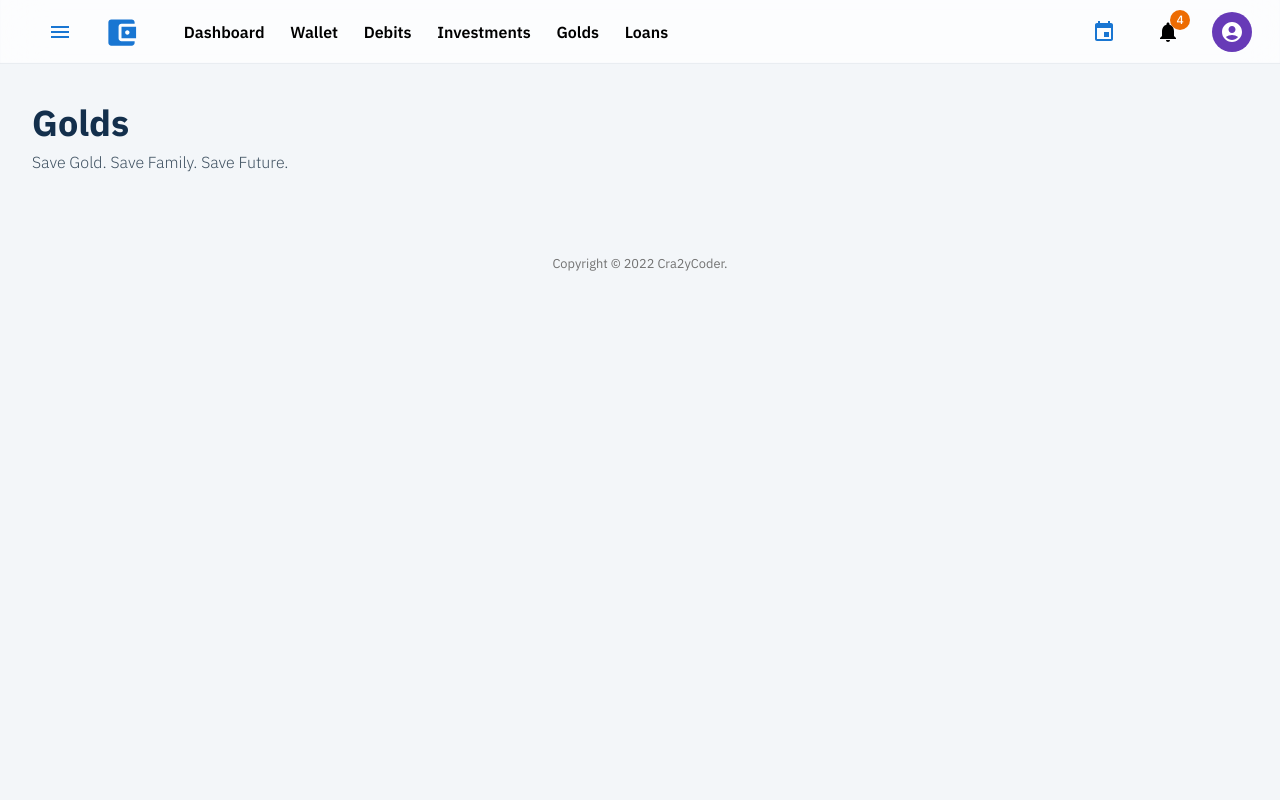
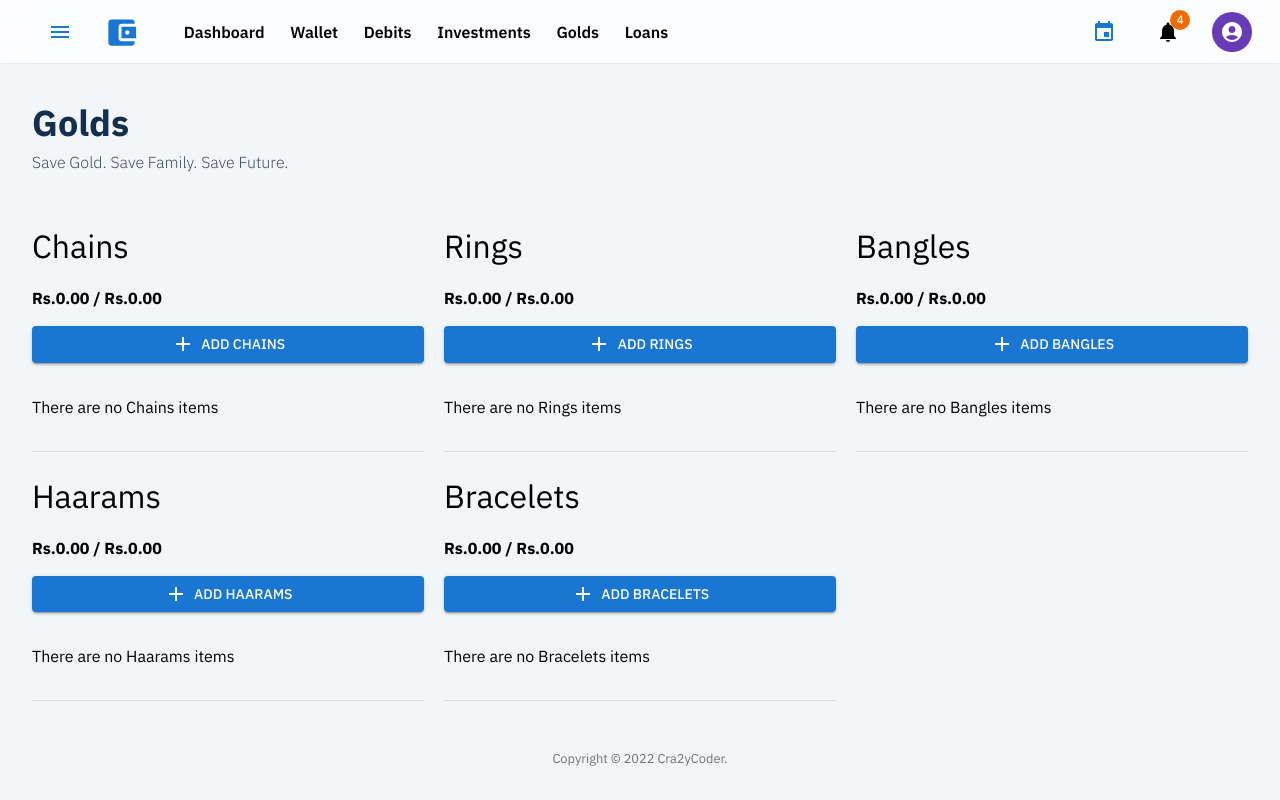
Before and after one commit to cra2ycoder/my-finance, a Next.js app: page /golds in a window 1280 px wide. Built offline with nearby package versions, Linux system fonts and the light colour scheme.

Commit message:
golds page updated with ui

```diff
--- a/pages/golds.tsx
+++ b/pages/golds.tsx
@@ -1,13 +1,42 @@
-import Box from '@mui/material/Box'
+import React from 'react'
 import PageTitle from '@components/PageTitle'
-import { pageItems } from '@model/config'
+import MoneyBox, { MoneyBoxHolder } from '@components/MoneyBox'
+import { goldList, pageItems } from '@model/config'
 
-function Golds() {
+function MonthlyExpenses() {
+  const filters = [
+    {
+      type: 'chains',
+      title: 'Chains',
+    },
+    {
+      type: 'rings',
+      title: 'Rings',
+    },
+    {
+      type: 'bangles',
+      title: 'Bangles',
+    },
+    {
+      type: 'haaram',
+      title: 'Haarams',
+    },
+    {
+      type: 'bracelet',
+      title: 'Bracelets',
+    },
+  ]
+
   return (
-    <Box>
+    <>
       <PageTitle {...pageItems.golds}></PageTitle>
-    </Box>
+      <MoneyBoxHolder>
+        {filters.map(x => (
+          <MoneyBox list={goldList} {...x} />
+        ))}
+      </MoneyBoxHolder>
+    </>
   )
 }
 
-export default Golds
+export default MonthlyExpenses
```
